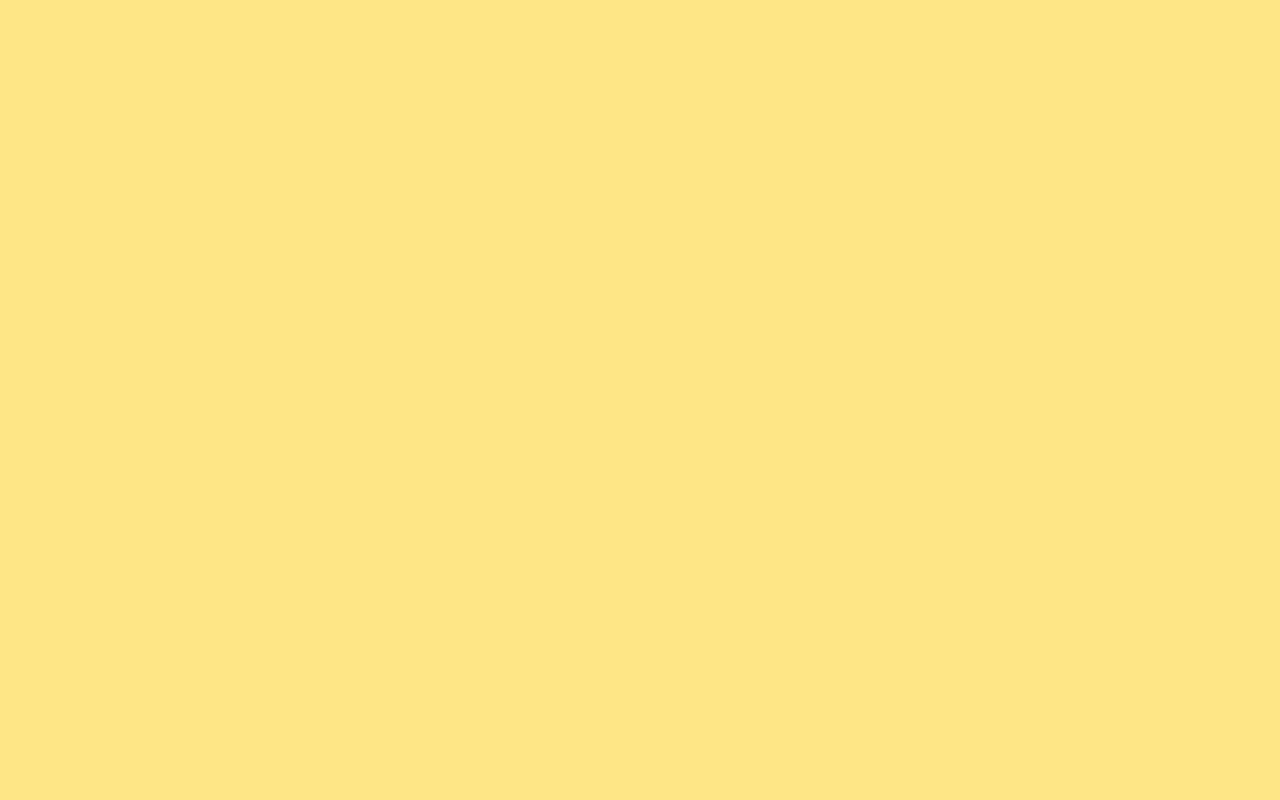
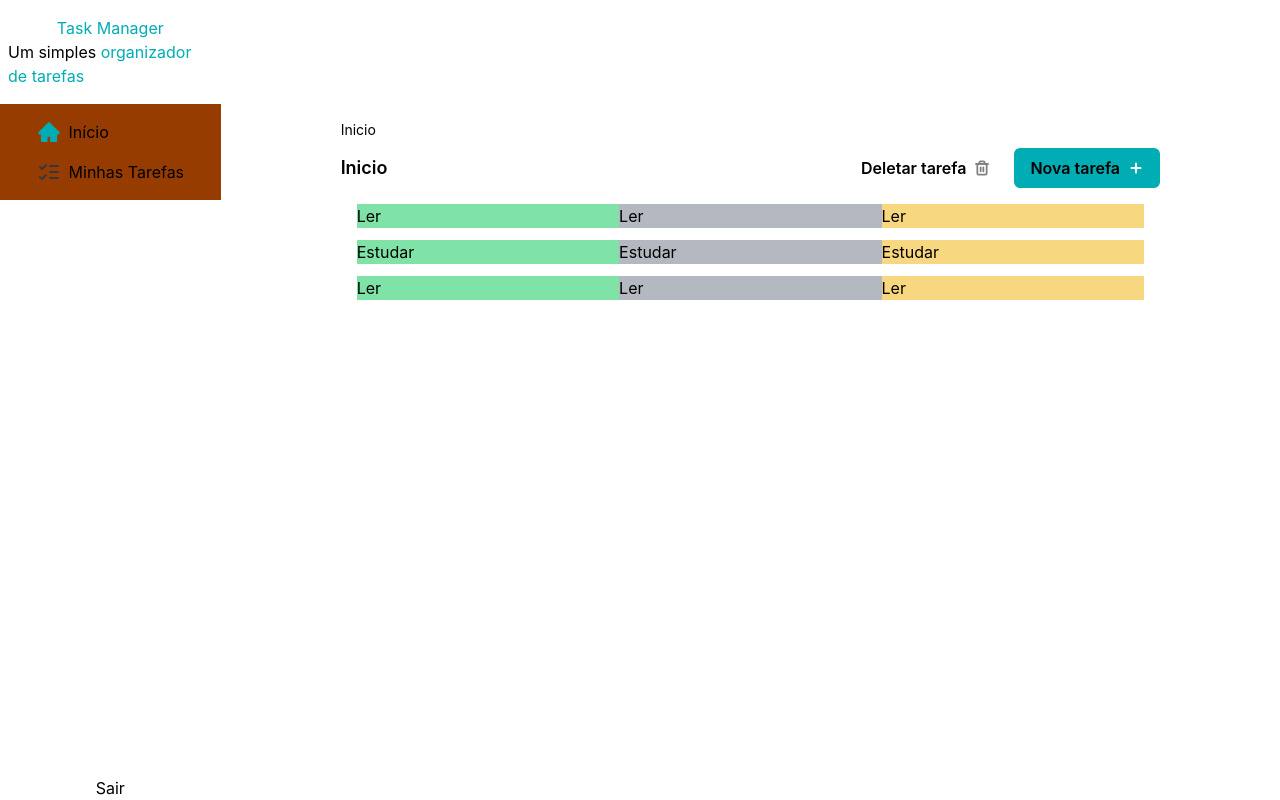
Before and after one commit to LuizChristani/TaskManager, a React (Vite) app in the folder frontend/: page / in a window 1280 px wide. Built offline with nearby package versions, Linux system fonts and the light colour scheme.

Commit message:
feat: add Sidebar, Card, Task, TaskItem, Task constans and Task type

```diff
--- a/frontend/src/App.tsx
+++ b/frontend/src/App.tsx
@@ -1,7 +1,34 @@
-function App() {
+import { Sidebar } from "./components/Sidebar";
+import { Task } from "./components/Task";
+import Add from "./assets/Add.svg?react"
+import Trash from "./assets/trash-2.svg?react"
+import { Card } from "./components/Card";
+import { useState } from "react";
+import { TASKS } from "./constants/Task";
+
+export default function App() {
+  const [task, setTask] = useState(TASKS);
+
   return (
-    <div className="w-screen h-screen bg-amber-200"></div>
+    <div className="flex w-screen h-screen">
+      <Sidebar/>
+      <div className="w-full p-30">
+        <div className="flex flex-col gap-2">
+          <span className="text-sm">Inicio</span>
+          <div className="flex justify-between items-center font-semibold">
+            <span className="text-lg">Inicio</span>
+            <div className="flex gap-2">
+              <button className="flex items-center gap-2 px-4 py-2 rounded-md">Deletar tarefa<Trash/></button>
+              <button className="flex items-center gap-2 bg-[#00ADB5] px-4 py-2 rounded-md">Nova tarefa<Add/></button>
+            </div>
+          </div>
+        </div>
+        <Card>
+          <Task task={task} time="manha"/>
+          <Task task={task} time="tarde"/>
+          <Task task={task} time="noite"/>
+        </Card>
+      </div>
+    </div>
   )
 }
-
-export default App
--- /dev/null
+++ b/frontend/src/components/Card.tsx
@@ -0,0 +1,12 @@
+interface CardProps{
+    children: React.ReactNode,
+    className?: React.HtmlHTMLAttributes<HTMLElement>
+}
+
+export const Card = ({children, className}: CardProps) => {
+    return (
+        <div className={`flex w-full bg-[#FFFFFF] ${className} p-4`}>
+            {children}
+        </div>
+    );
+}
--- a/frontend/src/components/Sidebar.tsx
+++ b/frontend/src/components/Sidebar.tsx
@@ -2,8 +2,8 @@ import HomeIcon from "../assets/home.svg?react"
 import ListChecks from "../assets/list-checks.svg?react"
 
 export function Sidebar(){
-    return(
-        <div className="flex flex-col h-screen justify-between bg-green-500">
+    return (
+        <div className="flex flex-col h-screen justify-between bg-[#FFFFFF]">
             <div className="flex flex-col mt-2">
                 <div className="flex flex-col items-center p-2">
                     <h1 className="text-[#00ADB5]">Task Manager</h1>
--- /dev/null
+++ b/frontend/src/components/Task.tsx
@@ -0,0 +1,6 @@
+import type { TaskProps } from "../types/Task"
+import { TaskItem } from "./TaskItem"
+
+export const Task = ({ task, time }: TaskProps) => {
+    return <div className="flex flex-col space-y-3 w-full"><TaskItem task={task} time={time}/></div>
+}
--- /dev/null
+++ b/frontend/src/components/TaskItem.tsx
@@ -0,0 +1,24 @@
+import type { TaskProps } from "../types/Task"
+
+const getStatus = (status: string) => {
+    if (status === "concluida") return {label: 'concluida', color: "bg-green-500/50"}
+    if (status === "progresso") return {label: 'progresso', color: "bg-yellow-500/50"}
+    if (status === "pendente") return {label: 'pendente', color: "bg-gray-500/50"}
+
+}
+
+
+export const TaskItem = ({task, time}: TaskProps) => {
+    const filter = task.filter((item) => item.time === time)
+    return (
+        filter.map((item) => {
+            const statusInfo = getStatus(item.status)
+            return(
+            <div className={`flex flex-col ${statusInfo?.color}`}>
+                <button className={`${statusInfo?.color}`}></button>
+                <span>{item.titulo}</span>
+            </div>
+            )
+        })
+    )
+}
--- /dev/null
+++ b/frontend/src/constants/Task.ts
@@ -0,0 +1,67 @@
+const TASKS = [
+    {
+        id: 1,
+        titulo: 'Ler',
+        detalhes: "Ler livro",
+        status: "concluida",
+        time: "manha"
+    },
+    {
+        id: 2,
+        titulo: 'Estudar',
+        detalhes: "Estudar FSC",
+        status: "concluida",
+        time: "manha"
+    },
+    {
+        id: 3,
+        titulo: 'Ler',
+        detalhes: "Ler livro",
+        status: "concluida",
+        time: "manha"
+    },
+    {
+        id: 4,
+        titulo: 'Ler',
+        detalhes: "Ler livro",
+        status: "pendente",
+        time: "tarde"
+    },
+    {
+        id: 5,
+        titulo: 'Estudar',
+        detalhes: "Estudar FSC",
+        status: "pendente",
+        time: "tarde"
+    },
+    {
+        id: 6,
+        titulo: 'Ler',
+        detalhes: "Ler livro",
+        status: "pendente",
+        time: "tarde"
+    },
+    {
+        id: 7,
+        titulo: 'Ler',
+        detalhes: "Ler livro",
+        status: "progresso",
+        time: "noite"
+    },
+    {
+        id: 8,
+        titulo: 'Estudar',
+        detalhes: "Estudar FSC",
+        status: "progresso",
+        time: "noite"
+    },
+    {
+        id: 9,
+        titulo: 'Ler',
+        detalhes: "Ler livro",
+        status: "progresso",
+        time: "noite"
+    }
+]
+
+export { TASKS }
--- /dev/null
+++ b/frontend/src/types/Task.ts
@@ -0,0 +1,12 @@
+export interface TaskItemProps {
+    id: number,
+    titulo: string,
+    detalhes: string,
+    status: string,
+    time: string
+}
+
+export interface TaskProps {
+    task: TaskItemProps[],
+    time: string
+}
```
